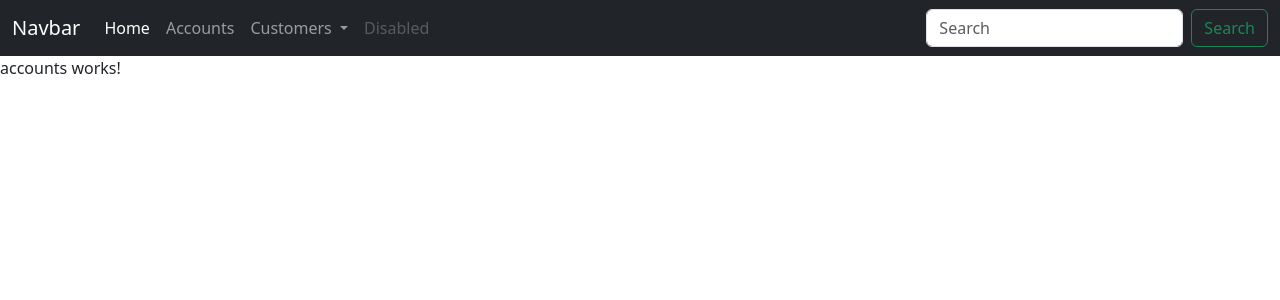
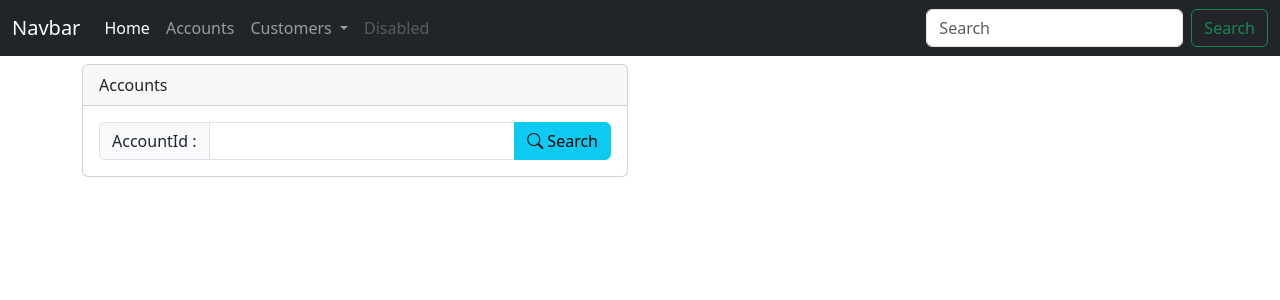
Before and after one commit to YassineBahadi/ebanking-backend, an Angular app in the folder ebanking-frontend/: page /accounts in a window 1280 px wide. Shown: the top 300 px of the page. Built offline with nearby package versions, Linux system fonts and the light colour scheme.

Commit message:
feat(accounts): add account search, details view and operations pagination

```diff
--- a/ebanking-frontend/src/app/accounts/accounts.component.html
+++ b/ebanking-frontend/src/app/accounts/accounts.component.html
@@ -1 +1,63 @@
-<p>accounts works!</p>
+<div class="container mt-2">
+  <div class="row">
+    <div class="col col-md-6">
+      <div class="card">
+        <div class="card-header">Accounts</div>
+        <div class="card-body">
+          <form [formGroup]="accountFormGroup" (submit)="handleSearchAccount()">
+            <div class="input-group">
+              <label  class="input-group-text">AccountId : </label>
+              <input
+                type="text"
+                formControlName="accountId"
+                class="form-control"
+              />
+              <button class="btn btn-info">
+                <i class="bi bi-search"></i>
+                Search
+              </button>
+            </div>
+          </form>
+          @if(accountObservable | async; as accountDetails){
+            <ng-container >
+                <div class="mt-2 mb-2">
+                    <label> Account ID :</label>
+                    <label><strong>{{accountDetails.accountId}}</strong></label>
+                </div>
+                <div class="mb-2">
+                    <label> Balance : </label>
+                    <label><strong>{{accountDetails.balance | number:'1.2-2' }}</strong></label>
+                </div>
+                <table class="table">
+                    <thead>
+                        <th>ID</th>
+                        <th>Date</th>
+                        <th>Type</th>
+                        <th>Amount</th>
+                    </thead>
+                    <tbody>
+                        @for(op of accountDetails.accountOperationDTOS; track $index){
+                            <tr>
+                                <td> {{op.id}} </td>
+                                <td> {{op.operationDate | date:'dd-MM-yyyy' }} </td>
+                                <td> {{op.type}} </td>
+                                <td class="text-end"> {{op.amount | number:'1.2-2' }} </td>
+                            </tr>
+                        }
+                    </tbody>
+                </table>
+                <ul class="nav nav-pills">
+                    @for (item of [].constructor(accountDetails.totalPages); track $index; let page = $index) {
+                        <li>
+                            <a [ngClass]="page==currentPage?'btn-info':'btn-outline-info'" (click)="gotoPage(page)" class="btn  ms-2 mt-2 ">{{page}}</a>
+                        </li>
+                    }
+                </ul>
+            </ng-container>
+          }
+        </div>
+      </div>
+    </div>
+    <div class="col col-md-6"></div>
+  </div>
+</div>
--- a/ebanking-frontend/src/app/accounts/accounts.component.ts
+++ b/ebanking-frontend/src/app/accounts/accounts.component.ts
@@ -1,12 +1,41 @@
-import { Component } from '@angular/core';
-
+import { Component, OnInit } from '@angular/core';
+import { FormBuilder, FormGroup } from '@angular/forms';
+import { ReactiveFormsModule } from '@angular/forms';
+import { AccountService } from '../services/account.service';
+import { Observable } from 'rxjs';
+import { AccountDetails } from '../models/account.model';
+import { AsyncPipe, DecimalPipe, NgClass , DatePipe } from '@angular/common';
 @Component({
   selector: 'app-accounts',
-  imports: [],
+  imports: [ReactiveFormsModule, AsyncPipe, DecimalPipe, DatePipe, NgClass],
   templateUrl: './accounts.component.html',
   styleUrl: './accounts.component.css'
 })
-export class AccountsComponent {
+export class AccountsComponent implements OnInit {
+
+    accountFormGroup!:FormGroup;
+    currentPage:number=0;
+    pageSize:number=5;
+
+    accountObservable!:Observable<AccountDetails>;
 
 
+    constructor(private fb:FormBuilder,private accountService:AccountService){}
+
+  ngOnInit(): void {
+    this.accountFormGroup=this.fb.group({
+      accountId:this.fb.control('')
+    })
+  }
+
+  handleSearchAccount() {
+    let accountId:string=this.accountFormGroup.value.accountId;
+      this.accountObservable=this.accountService.getAccount(accountId,this.currentPage,this.pageSize);
+  }
+
+  gotoPage(page: number) {
+      this.currentPage=page;
+      this.handleSearchAccount();
+  }
+
 }
--- /dev/null
+++ b/ebanking-frontend/src/app/services/account.service.ts
@@ -0,0 +1,19 @@
+import { HttpClient } from '@angular/common/http';
+import { Injectable } from '@angular/core';
+// import { environment } from '../../environments/environment';
+import { Observable } from 'rxjs';
+import { AccountDetails } from '../models/account.model';
+
+@Injectable({
+  providedIn: 'root'
+})
+export class AccountService {
+
+    backendHost:string="http://localhost:8085"
+
+  constructor(private http:HttpClient) { }
+
+  public getAccount(accountId:string,page:number,size:number):Observable<AccountDetails>{
+    return this.http.get<AccountDetails>(this.backendHost+"/accounts/"+accountId+"/pageOperations?page="+page+"&size="+size);
+  }
+}
```
Also changed, not shown: ebanking-frontend/src/app/models/account.model.ts (added, +16 -0 lines), 1 other file (tests, documents, lock files or other folders).
